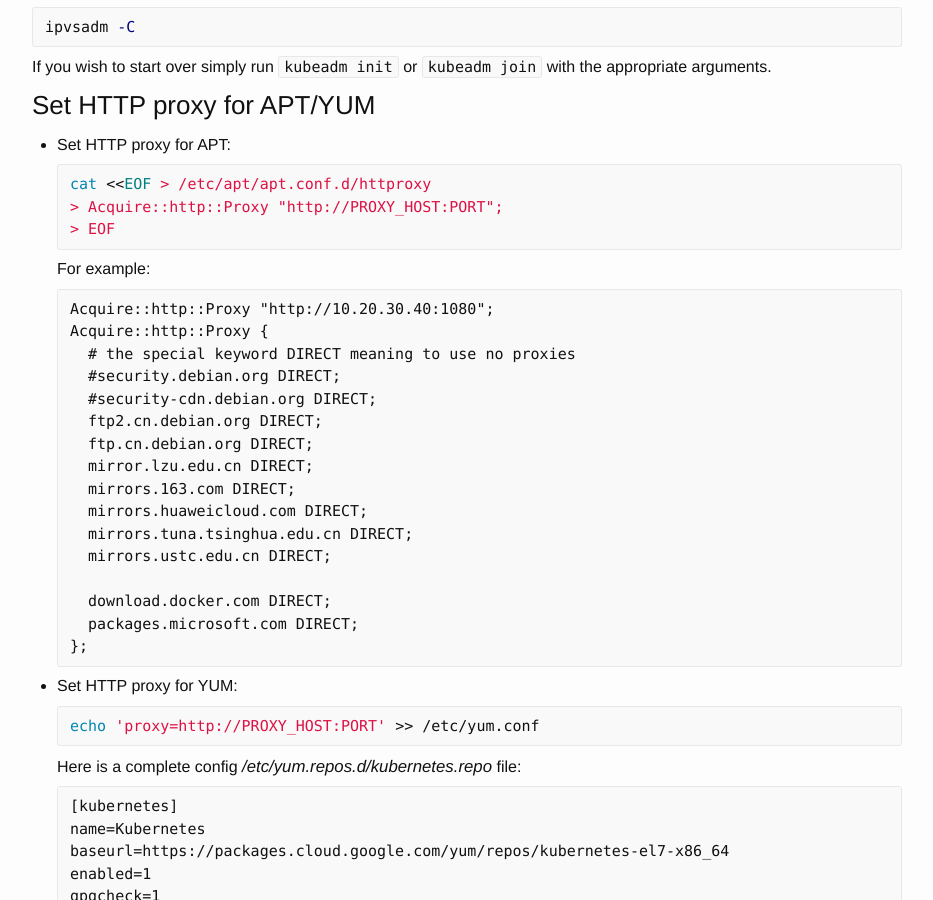
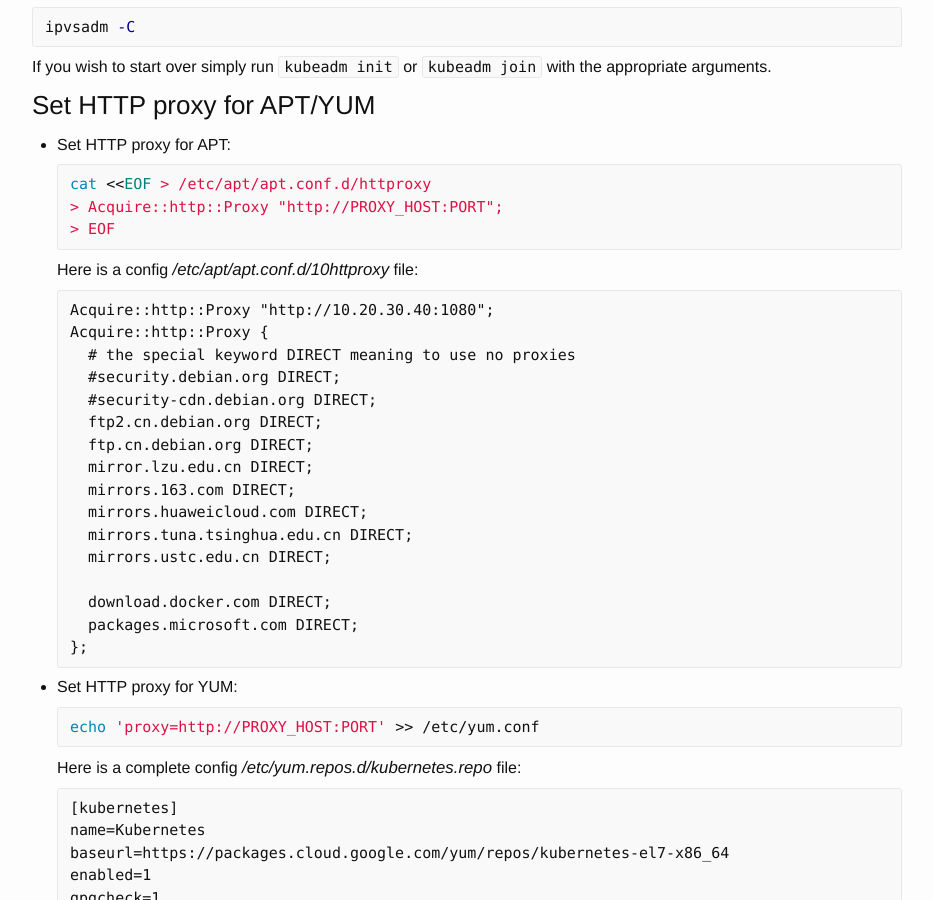
Before and after one commit to ousiax/ousiax.github.io, a Jekyll site: the page built from _posts/2019-01-28-bootstrapping-kubernetes-clusters-with-kubeadm.md, in a window 1280 px wide and 900 px high, scrolled down 7153 px. Shown: the whole window, without its empty margins (173-1106 px from the left). Built offline with Jekyll 4.4.1, drawn with Linux system fonts in a browser that asks for light colours.

Commit message:
Update 2019-01-28-bootstrapping-kubernetes-clusters-with-kubeadm.md

````diff
--- a/_posts/2019-01-28-bootstrapping-kubernetes-clusters-with-kubeadm.md
+++ b/_posts/2019-01-28-bootstrapping-kubernetes-clusters-with-kubeadm.md
@@ -359,7 +359,7 @@ If you wish to start over simply run `kubeadm init` or `kubeadm join` with the a
   > EOF
   ```
 
-  For example:
+  Here is a config */etc/apt/apt.conf.d/10httproxy* file:
 
   ```
   Acquire::http::Proxy "http://10.20.30.40:1080";
````
